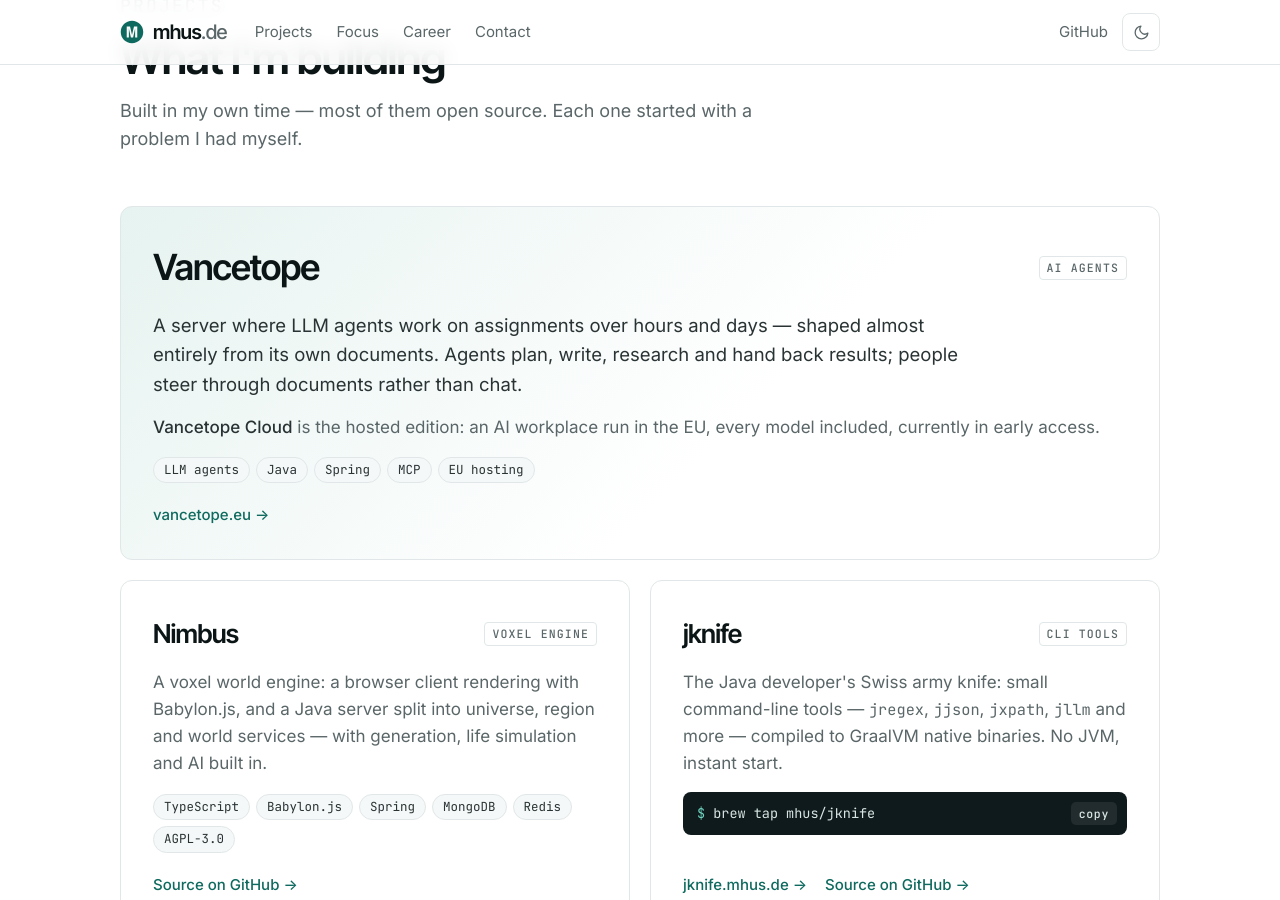
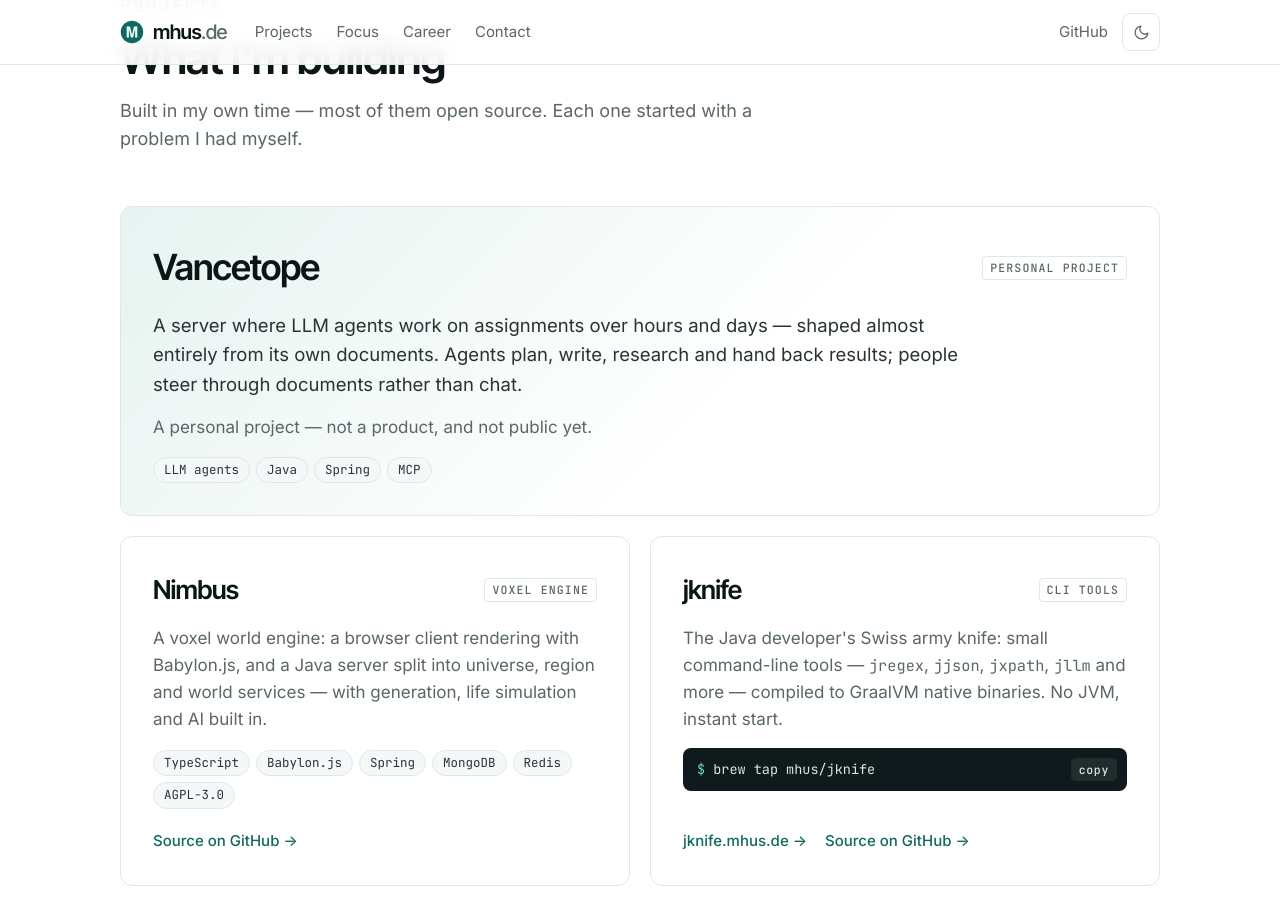
Before and after one commit to mhus/mhus.de, a Jekyll site: the page built from docs/index.html, in a window 1280 px wide and 900 px high, scrolled down 985 px. Built offline with Jekyll 4.4.1, drawn with Linux system fonts in a browser that asks for light colours.

Commit message:
Mark Vancetope as personal project, drop its links
Co-Authored-By: Claude Opus 5.5 <noreply@anthropic.com>

```diff
--- a/docs/index.html
+++ b/docs/index.html
@@ -44,15 +44,12 @@ mike hummel — architect · ai engineer
       <article class="card feature">
         <div class="card-head">
           <h3>Vancetope</h3>
-          <span class="kind">AI agents</span>
+          <span class="kind">Personal project</span>
         </div>
         <p class="big">A server where LLM agents work on assignments over hours and days — shaped almost entirely from its own
           documents. Agents plan, write, research and hand back results; people steer through documents rather than chat.</p>
-        <p><b>Vancetope Cloud</b> is the hosted edition: an AI workplace run in the EU, every model included, currently in early access.</p>
-        <div class="tags"><span>LLM agents</span><span>Java</span><span>Spring</span><span>MCP</span><span>EU hosting</span></div>
-        <div class="card-links">
-          <a href="https://www.vancetope.eu">vancetope.eu →</a>
-        </div>
+        <p>A personal project — not a product, and not public yet.</p>
+        <div class="tags"><span>LLM agents</span><span>Java</span><span>Spring</span><span>MCP</span></div>
       </article>
 
       <article class="card">
```
